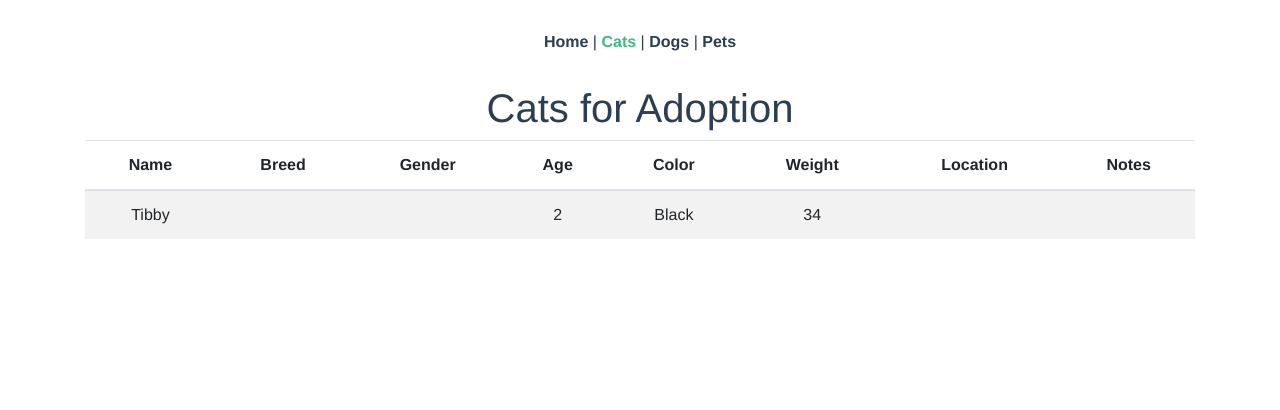
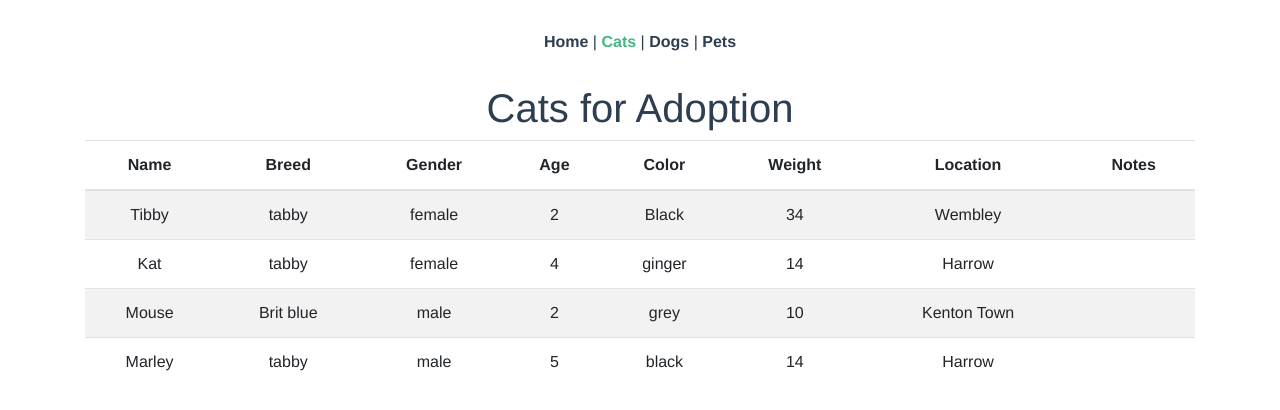
Before and after one commit to christocarr/adopt-a-pet, a Vue app: page /cats in a window 1280 px wide. Shown: the top 410 px of the page. Built offline with nearby package versions, Linux system fonts and the light colour scheme.

Commit message:
Add more cat  objects to cats array

```diff
--- a/src/data/cats.js
+++ b/src/data/cats.js
@@ -1,12 +1,42 @@
 export default [
   {
     name: 'Tibby',
-    breed: '',
-    gender: '',
+    breed: 'tabby',
+    gender: 'female',
     age: 2,
     color: 'Black',
     weight: 34,
-    location: '',
+    location: 'Wembley',
+    notes: ''
+  },
+  {
+    name: 'Kat',
+    breed: 'tabby',
+    gender: 'female',
+    age: 4,
+    color: 'ginger',
+    weight: 14,
+    location: 'Harrow',
+    notes: ''
+  },
+  {
+    name: 'Mouse',
+    breed: 'Brit blue',
+    gender: 'male',
+    age: 2,
+    color: 'grey',
+    weight: 10,
+    location: 'Kenton Town',
+    notes: ''
+  },
+  {
+    name: 'Marley',
+    breed: 'tabby',
+    gender: 'male',
+    age: 5,
+    color: 'black',
+    weight: 14,
+    location: 'Harrow',
     notes: ''
   }
 ]
```
